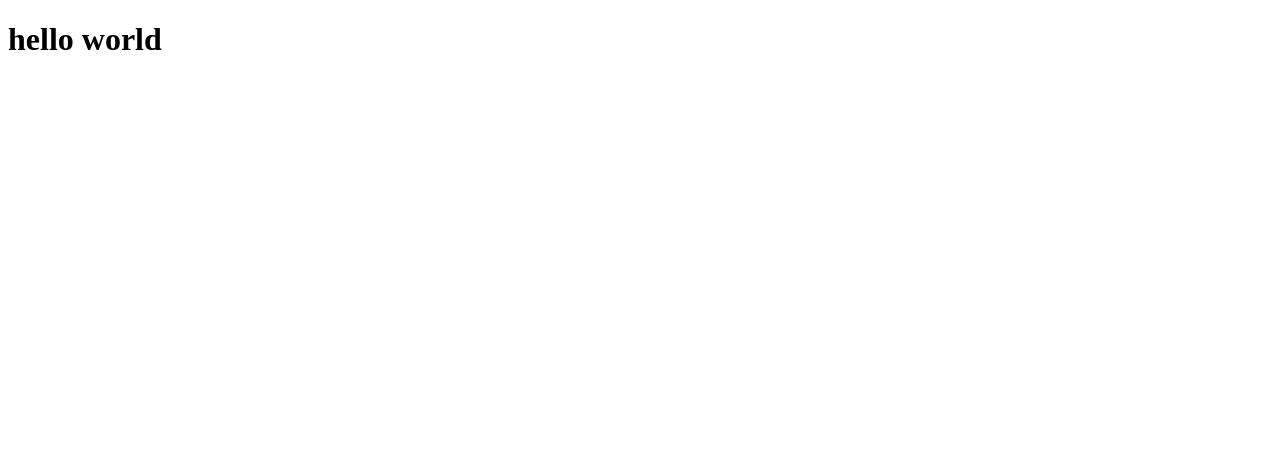
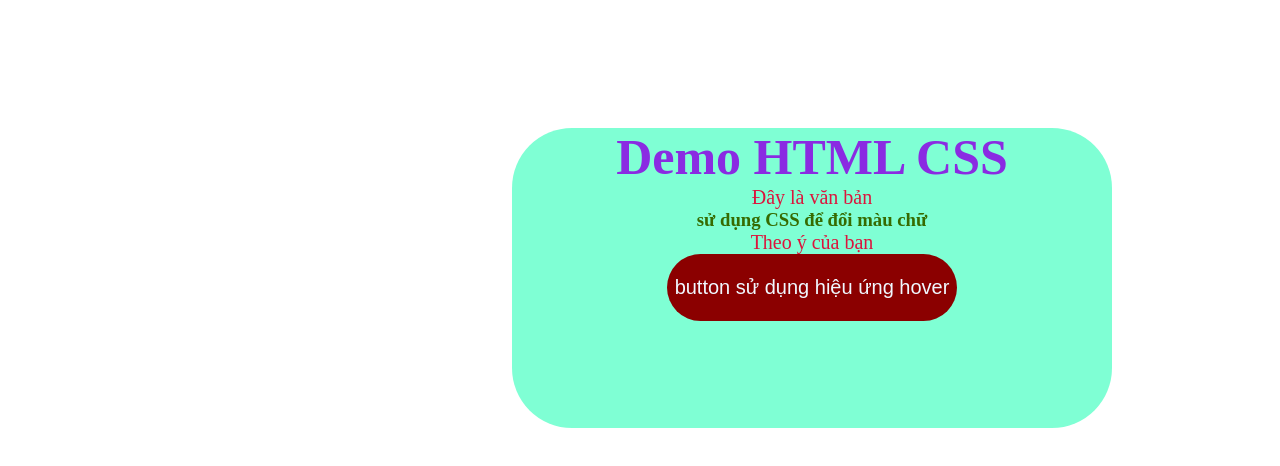
Before and after one commit to Yato487/Demo, a plain HTML site: page Demo.html in a window 1280 px wide. Drawn offline with Linux system fonts and the light colour scheme.

Commit message:
first commit

```diff
--- a/Demo.html
+++ b/Demo.html
@@ -4,8 +4,19 @@
     <meta charset="UTF-8">
     <meta name="viewport" content="width=device-width, initial-scale=1.0">
     <title>Document</title>
+    <link rel="stylesheet" href="style.css">
+
 </head>
 <body>
-    <h1> hello world</h1>
+    <div class="hop1">
+
+            <h1> Demo HTML CSS</h1>
+
+            <p>Đây là văn bản </p>
+            <h3> sử dụng CSS để đổi màu chữ</h3>
+            <p>Theo ý của bạn</p>
+
+        <button> button sử dụng hiệu ứng hover</button>
+    </div>
 </body>
 </html>
--- /dev/null
+++ b/style.css
@@ -0,0 +1,52 @@
+*{
+    margin: 0;
+}
+
+.hop1{
+    width: 600px;
+    height: 300px;
+    margin-top: 10%;
+    margin-left: 40%;
+    margin-right: 40%;
+    text-align: center;
+    background-color: aquamarine;
+    border-radius: 60px;
+    -webkit-border-radius: 60px;
+    -moz-border-radius: 60px;
+    -ms-border-radius: 60px;
+    -o-border-radius: 60px;
+}
+ h1{
+    margin-top: 5%;
+    color: blueviolet;
+    font-size: 50px;
+ }
+
+ p{
+    font-size: 20px;
+    color: crimson;
+    font-weight: 50px;
+ }
+
+ h3{
+    color: rgb(54, 107, 0);
+ }
+ button{
+    padding: 1em 0.3em;
+    background-color: darkred;
+    border-radius: 40px;
+    -webkit-border-radius: 40px;
+    -moz-border-radius: 40px;
+    -ms-border-radius: 40px;
+    -o-border-radius: 40px;
+    color: aliceblue;
+    border-color: #dddddd00;
+    font-size: 20px;
+}
+
+
+button:hover{
+    background-color: rgb(253, 155, 120);
+    color: crimson;
+    border-color: #dddddd00;
+}
```
Also changed, not shown: 1 other file.
